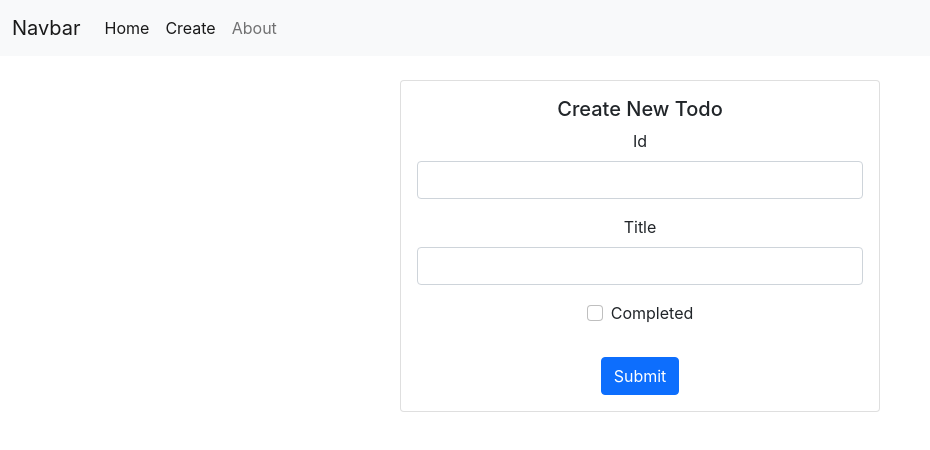
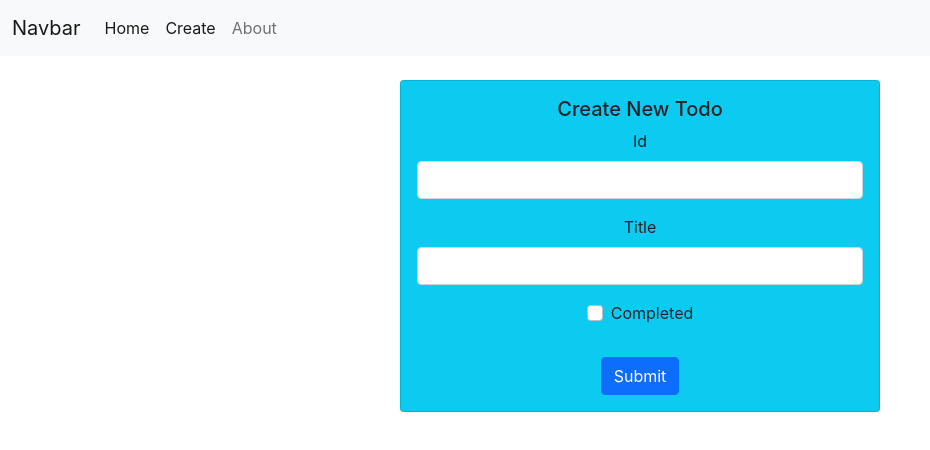
Before and after one commit to smusman437/next-starter, a Next.js app: page /create in a window 1280 px wide. Shown: the top 450 px of the page, without its empty margins (0-930 px from the left). Built offline with nearby package versions, Linux system fonts and the light colour scheme.

Commit message:
add background color

```diff
--- a/pages/create.js
+++ b/pages/create.js
@@ -39,7 +39,7 @@ const Create = () => {
       <div className="container">
         <div className="row">
           <div className="col d-flex justify-content-center mt-4">
-            <div className="card text-center" style={{ width: "30rem" }}>
+            <div className="card text-center bg-info" style={{ width: "30rem" }}>
               <div className="card-body">
                 <h5 className="card-title">Create New Todo</h5>
                 <p className="card-text">
```
